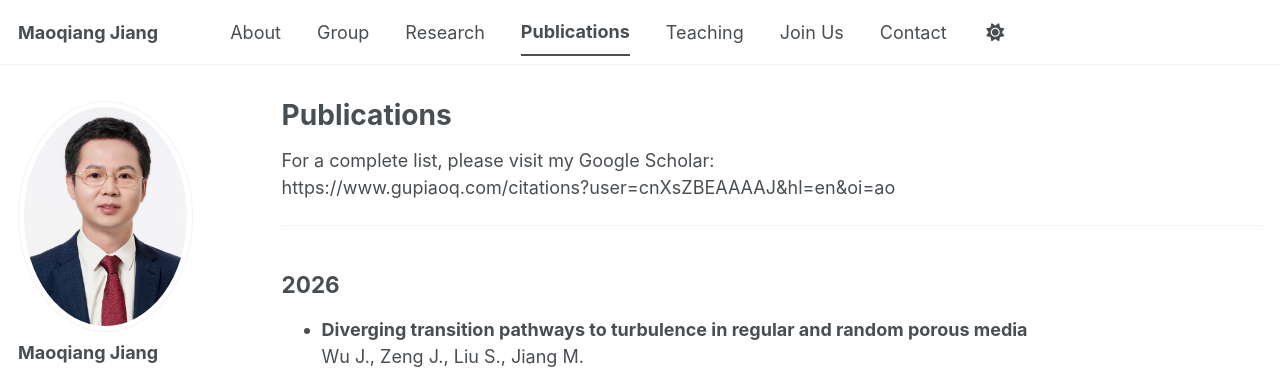
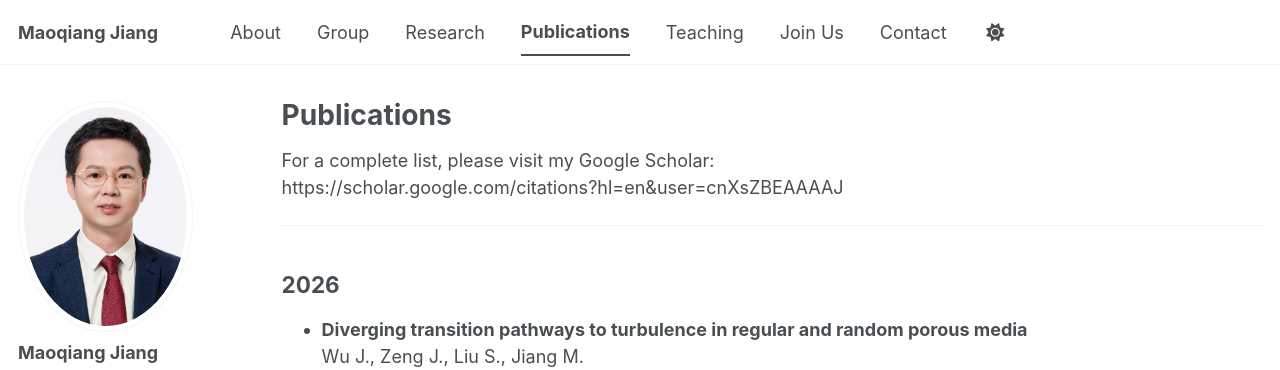
Before and after one commit to jiangmq2026/maoqiangjiang.github.io, a Jekyll site: the page built from _pages/publications.md, in a window 1280 px wide and 900 px high. Shown: the top 370 px of the window. Built offline with Jekyll 4.4.1, drawn with Linux system fonts in a browser that asks for light colours; some web fonts are replaced; a script bundle is joined from its source files by our own code; library files that are not in the unit come from our copies; some of the changed lines change nothing that is shown.

Commit message:
Update publications.md

```diff
--- a/_pages/publications.md
+++ b/_pages/publications.md
@@ -5,7 +5,7 @@ permalink: /publications/
 ---
 
 For a complete list, please visit my Google Scholar:
-https://www.gupiaoq.com/citations?user=cnXsZBEAAAAJ&hl=en&oi=ao
+https://scholar.google.com/citations?hl=en&user=cnXsZBEAAAAJ
 
 ---
 
```
